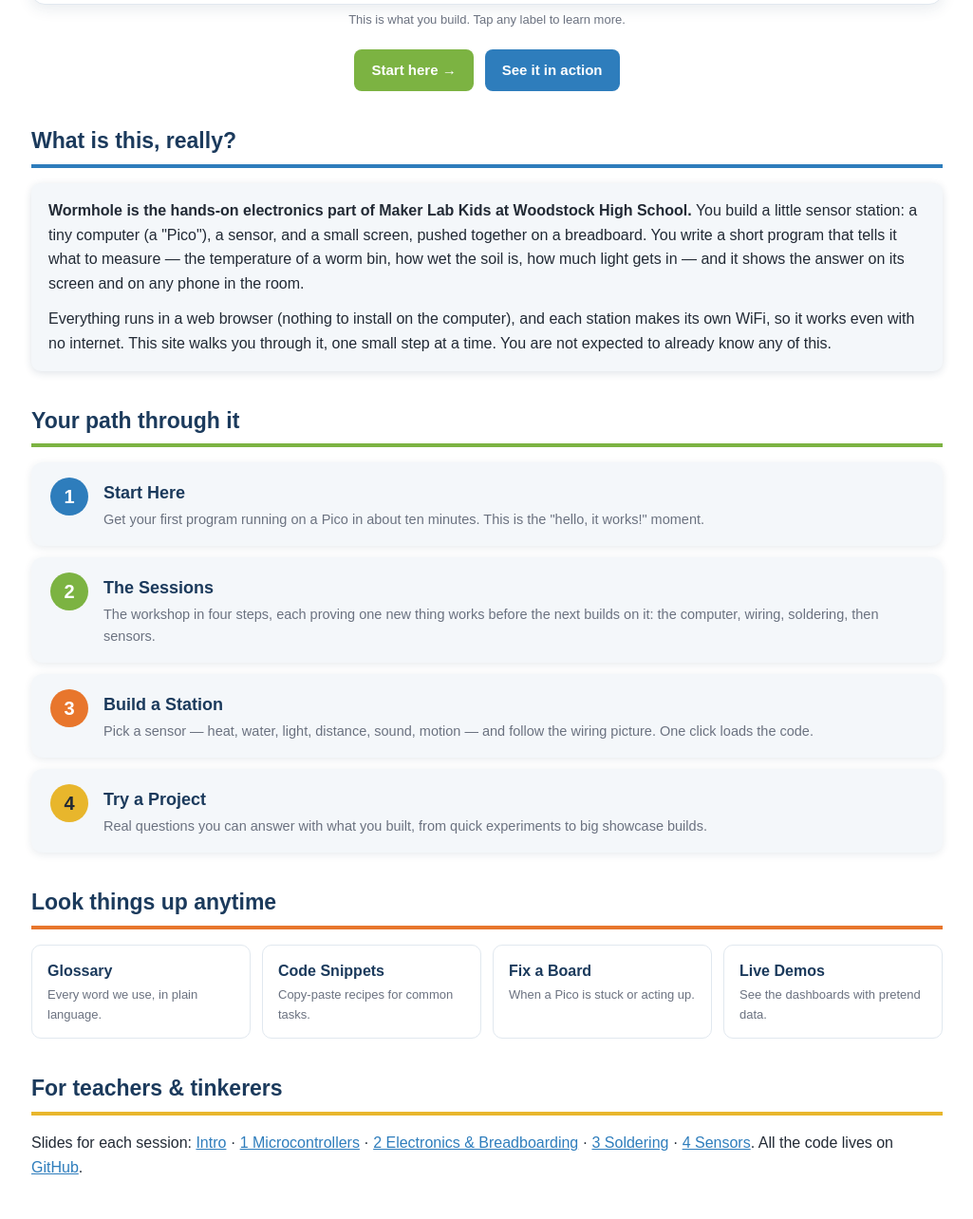
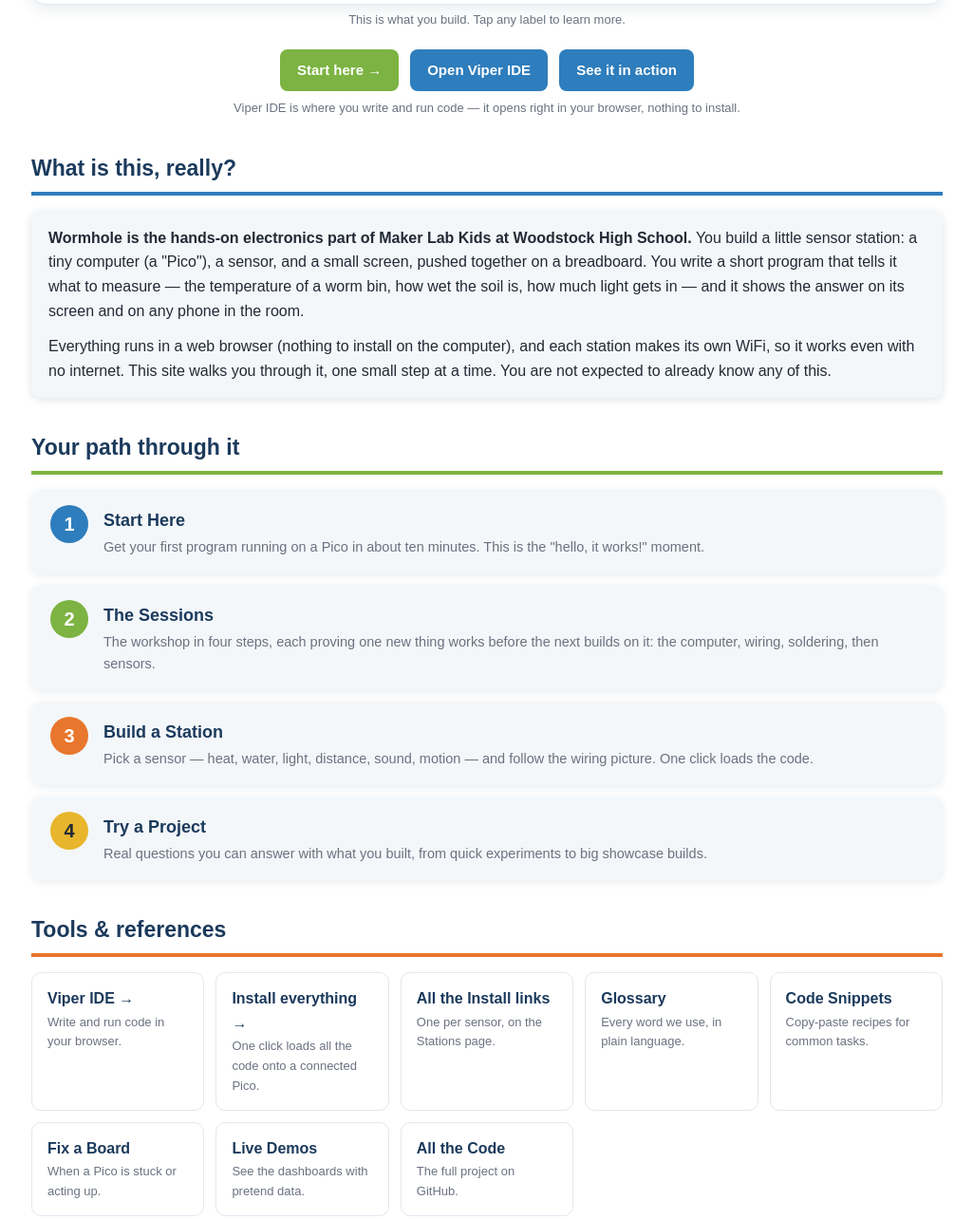
Before and after one commit to acklenx/raspberrypi, a website: page docs/index.html in a window 1280 px wide. Shown: the part 674-1958 px from the top of the page at 95% size, without its empty margins (127-1152 px from the left). Drawn offline with Linux system fonts and the light colour scheme.

Commit message:
Put the Viper IDE links back up front on the home page
The rebuild moved the install links onto Start Here and Stations but
never surfaced them from home, so they were hard to find. Home now has:
an 'Open Viper IDE' button in the hero (with a one-line what-it-is), and
tools tiles for Viper IDE, one-click 'install everything', 'all the
install links' (Stations), and the code on GitHub.

```diff
--- a/docs/index.html
+++ b/docs/index.html
@@ -68,8 +68,11 @@
 
     <div class="ctas">
       <a class="btn g" href="start.html">Start here &rarr;</a>
+      <a class="btn" href="https://viper-ide.org">Open Viper IDE</a>
       <a class="btn" href="demos/mission-control.html">See it in action</a>
     </div>
+    <p class="caption" style="margin-top:8px">Viper IDE is where you write and run code &mdash; it opens
+       right in your browser, nothing to install.</p>
   </div>
 
   <h2>What is this, really?</h2>
@@ -98,13 +101,17 @@
       <div><h3>Try a Project</h3><p>Real questions you can answer with what you built, from quick experiments to big showcase builds.</p></div></a>
   </div>
 
-  <h2>Look things up anytime</h2>
+  <h2>Tools &amp; references</h2>
   <hr class="rule o">
   <div class="reftiles">
+    <a class="reftile" href="https://viper-ide.org"><b>Viper IDE &rarr;</b><span>Write and run code in your browser.</span></a>
+    <a class="reftile" href="https://viper-ide.org/?install=github:acklenx/raspberrypi/projects/everything/package.json"><b>Install everything &rarr;</b><span>One click loads all the code onto a connected Pico.</span></a>
+    <a class="reftile" href="stations.html"><b>All the Install links</b><span>One per sensor, on the Stations page.</span></a>
     <a class="reftile" href="glossary.html"><b>Glossary</b><span>Every word we use, in plain language.</span></a>
     <a class="reftile" href="cheatsheet.html"><b>Code Snippets</b><span>Copy-paste recipes for common tasks.</span></a>
     <a class="reftile" href="reset.html"><b>Fix a Board</b><span>When a Pico is stuck or acting up.</span></a>
     <a class="reftile" href="demos/mission-control.html"><b>Live Demos</b><span>See the dashboards with pretend data.</span></a>
+    <a class="reftile" href="https://github.com/acklenx/raspberrypi"><b>All the Code</b><span>The full project on GitHub.</span></a>
   </div>
 
   <h2>For teachers &amp; tinkerers</h2>
```
